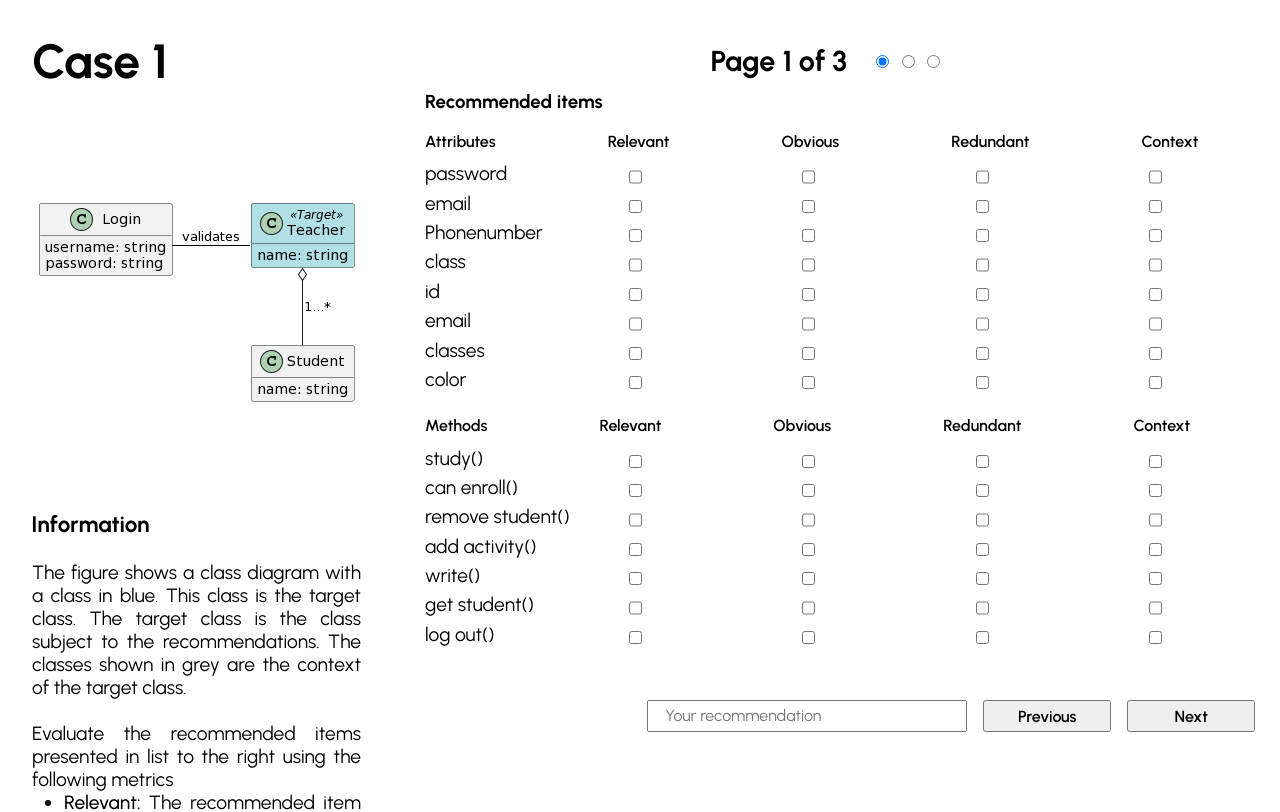
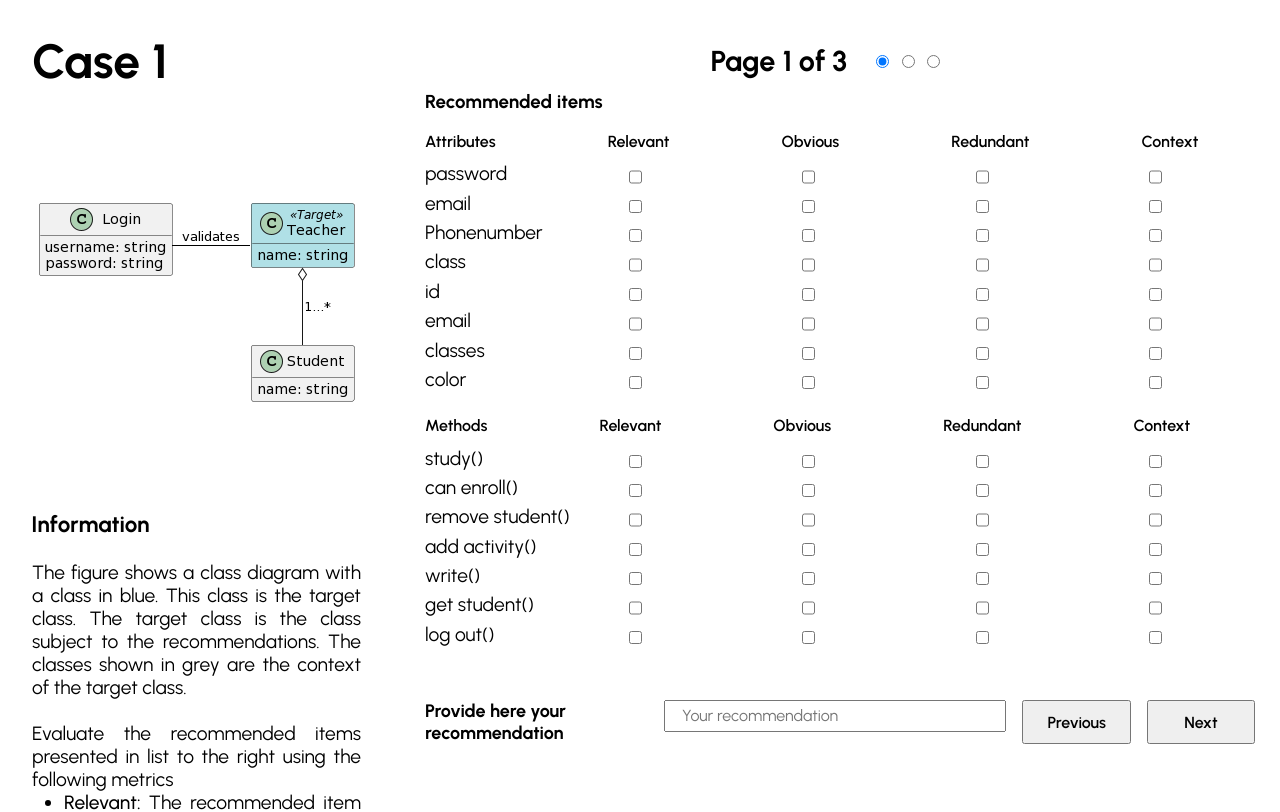
Before and after one commit to lissetteag/user-study, a React (Create React App) app: page / in a window 1280 px wide. Shown: the top 812 px of the page. Built offline with nearby package versions, Linux system fonts and the light colour scheme.

Commit message:
label provide recommendations

```diff
--- a/src/App.js
+++ b/src/App.js
@@ -116,6 +116,7 @@ function App() {
               ))}
             </div>
             <div className="submi">
+              <h4> Provide here your recommendation</h4>
               <input
                 type="text"
                 name=""
--- a/src/styles/tableRow.css
+++ b/src/styles/tableRow.css
@@ -41,16 +41,18 @@
   margin-left: 4rem;
   margin-right: 13rem;
   justify-content: flex-end;
+  font-size: large;
 }
 
 .submi input {
   /* border: none; */
-  width: 20rem;
+  width: 25rem;
   height: 2rem;
   margin-right: 1rem;
   padding-left: 1rem;
   padding-right: 1rem;
 }
+
 
 .submi input:focus {
   outline: none;
```
